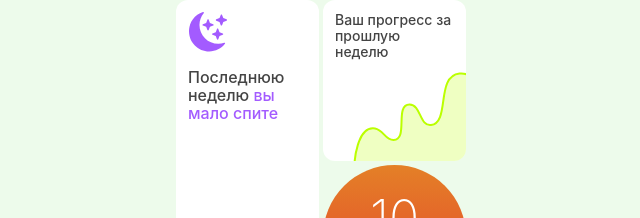
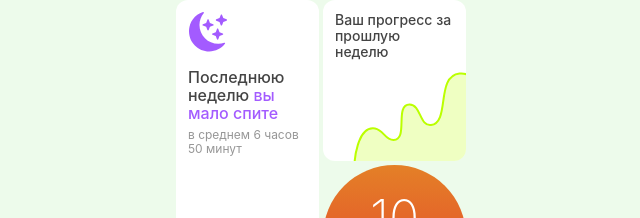
Before and after one commit to eugenepokalyuk/react-forma, a React (Vite) app: page / in a window 1280 px wide. Shown: the part 876-1094 px from the top of the page, without its empty margins (319-959 px from the left). Built offline with nearby package versions, Linux system fonts and the light colour scheme.

Commit message:
Update Recommendations.tsx

```diff
--- a/src/components/Recommendations/Recommendations.tsx
+++ b/src/components/Recommendations/Recommendations.tsx
@@ -1,7 +1,7 @@
-import Button from '../UI/Button/Button';
-import ImageFood from '../../assets/images/food.png';
 import { ReactComponent as ImageChart } from '../../assets/icons/chart.svg';
 import { ReactComponent as IconMoon } from '../../assets/icons/moon.svg';
+import ImageFood from '../../assets/images/food.png';
+import Button from '../UI/Button/Button';
 
 const Recommendations = () => {
     return (
@@ -20,8 +20,7 @@ const Recommendations = () => {
 
                             <div className='space-y-1.5'>
                                 <p className="text-base leading-[18px] font-medium">Последнюю неделю <span className="text-[#A35BFF]">вы мало спите</span></p>
-
-                                <p className='text-[#FFFFFF]/[.32] text-xs font-normal leading-[14px]'>в среднем 6 часов 50 минут</p>
+                                <p className='text-[#444444]/[.56] dark:text-[#FFFFFF]/[.32] text-xs font-normal leading-[14px]'>в среднем 6 часов 50 минут</p>
                             </div>
                         </div>
 
@@ -40,7 +39,6 @@ const Recommendations = () => {
 
                     <button className="bg-gradient-to-b from-[#E48027] to-[#E53E2E] rounded-full aspect-square text-white w-full text-sm font-normal leading-4 text-center p-3 hover:brightness-105 active:brightness-95 active:scale-95">
                         <p className='text-[50px] font-extralight leading-10 mb-1.5'>10</p>
-
                         <p>упражнений <span className='whitespace-nowrap'>для офиса</span></p>
                     </button>
                 </div>
```
